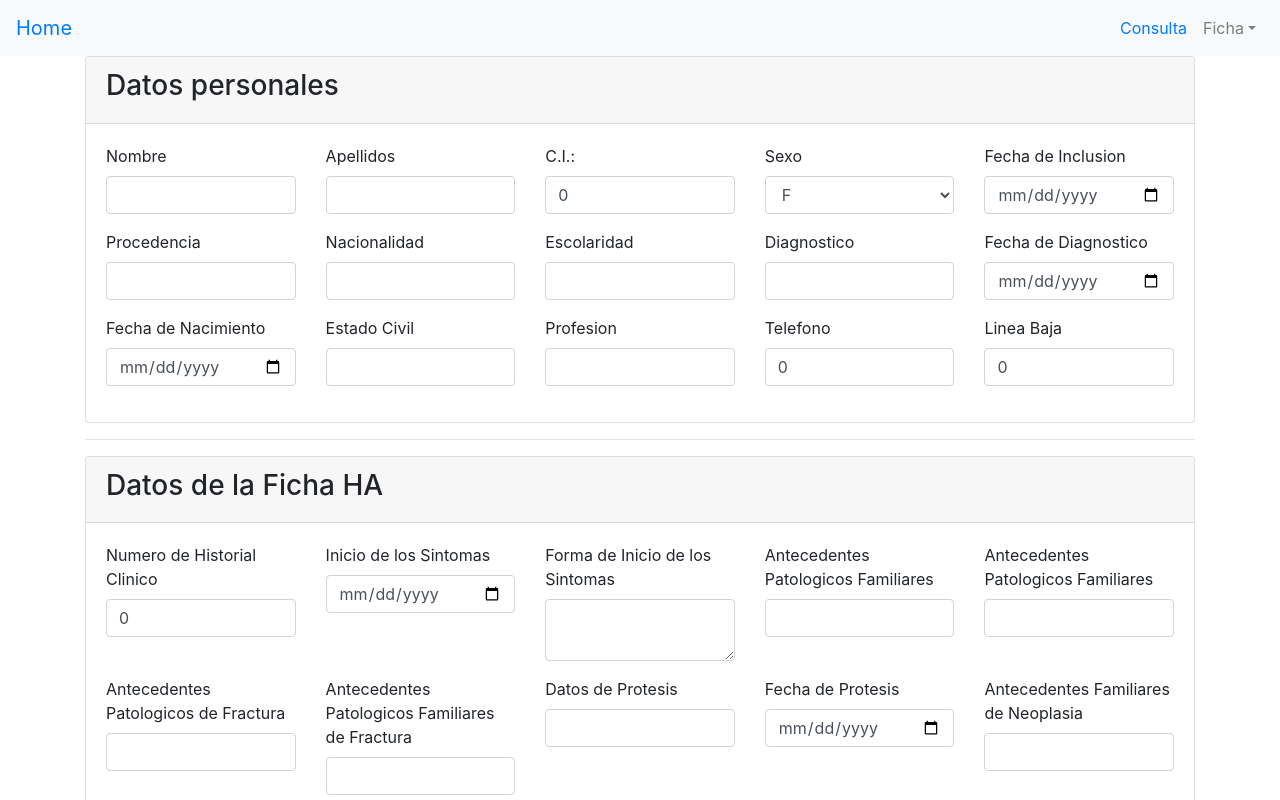
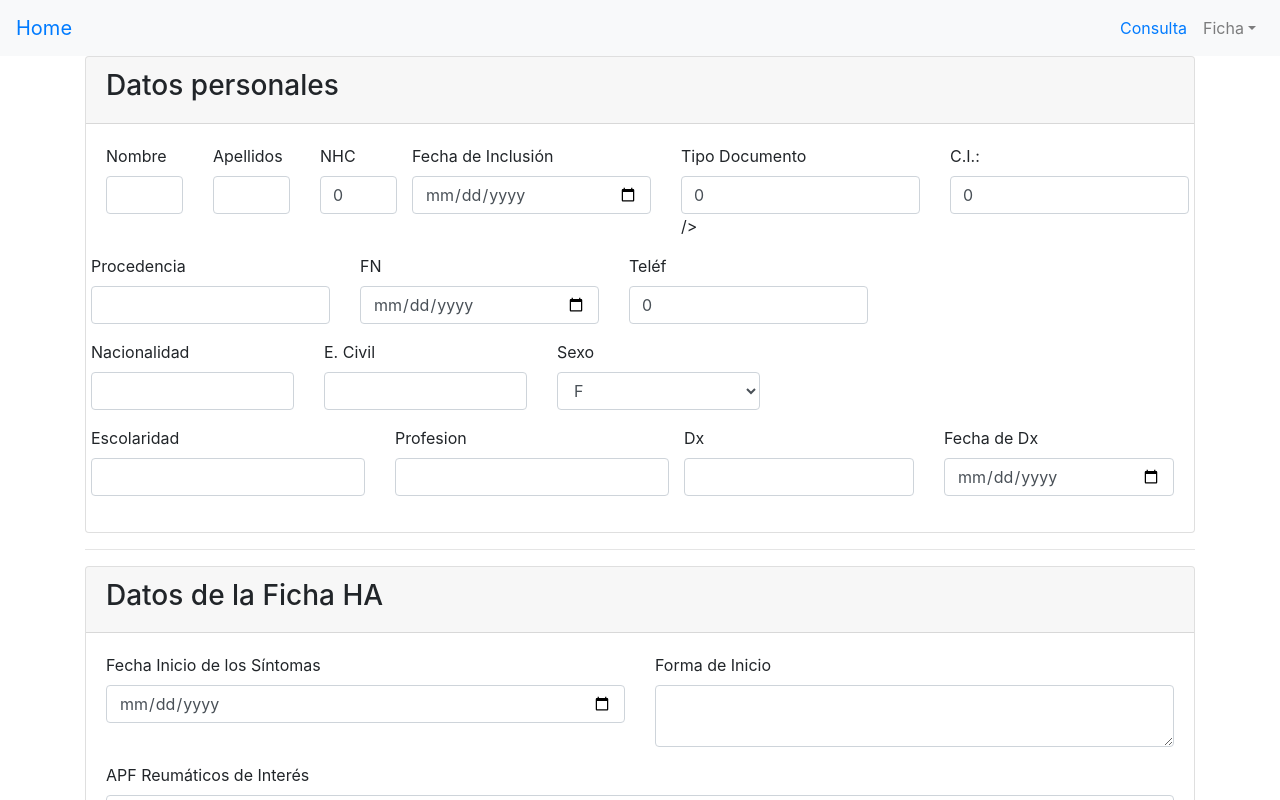
Before and after one commit to acostajo/sgh_front, a React (Create React App) app in the folder sgh_frontend/: page /ficha in a window 1280 px wide. Shown: the top 800 px of the page. Built offline with nearby package versions, Linux system fonts and the light colour scheme.

Commit message:
Cambios a ficha form

```diff
--- a/sgh_frontend/src/components/fichaForm.jsx
+++ b/sgh_frontend/src/components/fichaForm.jsx
@@ -215,6 +215,48 @@ class Ficha extends Component {
                 </Col>
                 <Col>
                   <FormGroup>
+                    <Label for="nhc">NHC</Label>
+                    <Input
+                      type="number"
+                      onChange={this.handleChange}
+                      value={this.state.nhc}
+                      name="nhc"
+                      id="nhc"
+                    />
+                  </FormGroup>
+                </Col>
+                <Row>
+                  <Col>
+                    <FormGroup>
+                      <Label for="fechainclusion">Fecha de Inclusión</Label>
+                      <Input
+                        type="date"
+                        onChange={this.handleChange}
+                        value={this.state.fechainclusion}
+                        name="fechainclusion"
+                        id="fechainclusion"
+                      />
+                    </FormGroup>
+                  </Col>
+                  <Col>
+                    <FormGroup>
+                      <Label for="tipodocumento">Tipo Documento</Label>
+                      <Input
+                        type="text"
+                        onChange={this.handleChange}
+                        value={this.state.cedula}
+                        name="tipodocumento"
+                        id="tipodocumento"
+                      >
+                        <option>Cédula de Identidad</option>
+                        <option>Pasaporte</option>
+                        <option>No Aplica</option>
+                      </Input>
+                      />
+                    </FormGroup>
+                  </Col>
+                  <Col>
+                    <FormGroup>
                       <Label for="cedula">C.I.:</Label>
                       <Input
                         type="number"
@@ -222,33 +264,6 @@ class Ficha extends Component {
                         value={this.state.cedula}
                         name="cedula"
                         id="cedula"
-                    />
-                  </FormGroup>
-                </Col>
-                <Col>
-                  <FormGroup>
-                    <Label for="sexo">Sexo</Label>
-                    <Input
-                      type="select"
-                      name="sexo"
-                      onChange={this.handleChange}
-                      value={this.state.sexo}
-                      id="sexo"
-                    >
-                      <option>F</option>
-                      <option>M</option>
-                    </Input>
-                  </FormGroup>
-                </Col>
-                <Col>
-                  <FormGroup>
-                    <Label for="fechainclusion">Fecha de Inclusion</Label>
-                    <Input
-                      type="date"
-                      onChange={this.handleChange}
-                      value={this.state.fechainclusion}
-                      name="fechainclusion"
-                      id="fechainclusion"
                       />
                     </FormGroup>
                   </Col>
@@ -268,6 +283,32 @@ class Ficha extends Component {
                   </Col>
                   <Col>
                     <FormGroup>
+                      <Label for="fechanaci">FN</Label>
+                      <Input
+                        type="date"
+                        onChange={this.handleChange}
+                        value={this.state.fechanaci}
+                        name="fechanaci"
+                        id="fechanaci"
+                      />
+                    </FormGroup>
+                  </Col>
+                  <Col>
+                    <FormGroup>
+                      <Label for="telefono">Teléf</Label>
+                      <Input
+                        type="number"
+                        onChange={this.handleChange}
+                        value={this.state.telefono}
+                        name="telefono"
+                        id="telefono"
+                      />
+                    </FormGroup>
+                  </Col>
+                </Row>
+                <Row>
+                  <Col>
+                    <FormGroup>
                       <Label for="nacionalidad">Nacionalidad</Label>
                       <Input
                         type="text"
@@ -280,6 +321,35 @@ class Ficha extends Component {
                   </Col>
                   <Col>
                     <FormGroup>
+                      <Label for="estadocivil">E. Civil</Label>
+                      <Input
+                        type="text"
+                        onChange={this.handleChange}
+                        value={this.state.estadocivil}
+                        name="estadocivil"
+                        id="estadocivil"
+                      />
+                    </FormGroup>
+                  </Col>
+                  <Col>
+                    <FormGroup>
+                      <Label for="sexo">Sexo</Label>
+                      <Input
+                        type="select"
+                        name="sexo"
+                        onChange={this.handleChange}
+                        value={this.state.sexo}
+                        id="sexo"
+                      >
+                        <option>F</option>
+                        <option>M</option>
+                      </Input>
+                    </FormGroup>
+                  </Col>
+                </Row>
+                <Row>
+                  <Col>
+                    <FormGroup>
                       <Label for="escolaridad">Escolaridad</Label>
                       <Input
                         type="text"
@@ -287,57 +357,15 @@ class Ficha extends Component {
                         value={this.state.escolaridad}
                         name="escolaridad"
                         id="escolaridad"
-                    />
-                  </FormGroup>
-                </Col>
-                <Col>
-                  <FormGroup>
-                    <Label for="diagnostico">Diagnostico</Label>
-                    <Input
-                      type="text"
-                      onChange={this.handleChange}
-                      value={this.state.diagnostico}
-                      name="diagnostico"
-                      id="diagnostico"
-                    />
-                  </FormGroup>
-                </Col>
-                <Col>
-                  <FormGroup>
-                    <Label for="fechadiagnos">Fecha de Diagnostico</Label>
-                    <Input
-                      type="date"
-                      onChange={this.handleChange}
-                      value={this.state.fechadiagnos}
-                      name="fechadiagnos"
-                      id="fechadiagnos"
-                    />
-                  </FormGroup>
-                </Col>
-              </Row>
-              <Row>
-                <Col>
-                  <FormGroup>
-                    <Label for="fechanaci">Fecha de Nacimiento</Label>
-                    <Input
-                      type="date"
-                      onChange={this.handleChange}
-                      value={this.state.fechanaci}
-                      name="fechanaci"
-                      id="fechanaci"
-                    />
-                  </FormGroup>
-                </Col>
-                <Col>
-                  <FormGroup>
-                    <Label for="estadocivil">Estado Civil</Label>
-                    <Input
-                      type="text"
-                      onChange={this.handleChange}
-                      value={this.state.estadocivil}
-                      name="estadocivil"
-                      id="estadocivil"
-                    />
+                      >
+                        <option>Educación Inicial</option>
+                        <option>Primaria</option>
+                        <option>Secundaria</option>
+                        <option>Escolar Básica</option>
+                        <option>Escolar Media</option>
+                        <option>Universitario</option>
+                        <option>No Aplica</option>
+                      </Input>
                     </FormGroup>
                   </Col>
                   <Col>
@@ -352,27 +380,28 @@ class Ficha extends Component {
                       />
                     </FormGroup>
                   </Col>
+                </Row>
                 <Col>
                   <FormGroup>
-                    <Label for="telefono">Telefono</Label>
+                    <Label for="diagnostico">Dx</Label>
                     <Input
-                      type="number"
+                      type="text"
                       onChange={this.handleChange}
-                      value={this.state.telefono}
-                      name="telefono"
-                      id="telefono"
+                      value={this.state.diagnostico}
+                      name="diagnostico"
+                      id="diagnostico"
                     />
                   </FormGroup>
                 </Col>
                 <Col>
                   <FormGroup>
-                    <Label for="lineabaja">Linea Baja</Label>
+                    <Label for="fechadiagnos">Fecha de Dx</Label>
                     <Input
-                      type="number"
+                      type="date"
                       onChange={this.handleChange}
-                      value={this.state.lineabaja}
-                      name="lineabaja"
-                      id="lineabaja"
+                      value={this.state.fechadiagnos}
+                      name="fechadiagnos"
+                      id="fechadiagnos"
                     />
                   </FormGroup>
                 </Col>
@@ -390,19 +419,7 @@ class Ficha extends Component {
               <Row>
                 <Col>
                   <FormGroup>
-                    <Label for="nhc">Numero de Historial Clinico</Label>
-                    <Input
-                      type="number"
-                      onChange={this.handleChange}
-                      value={this.state.nhc}
-                      name="nhc"
-                      id="nhc"
-                    />
-                  </FormGroup>
-                </Col>
-                <Col>
-                  <FormGroup>
-                    <Label for="iniciosint">Inicio de los Sintomas</Label>
+                    <Label for="iniciosint">Fecha Inicio de los Síntomas</Label>
                     <Input
                       type="date"
                       onChange={this.handleChange}
@@ -414,21 +431,25 @@ class Ficha extends Component {
                 </Col>
                 <Col>
                   <FormGroup>
-                    <Label for="formainic">
-                      Forma de Inicio de los Sintomas
-                    </Label>
+                    <Label for="formainic">Forma de Inicio</Label>
                     <Input
                       type="textarea"
                       onChange={this.handleChange}
                       value={this.state.formainic}
                       name="formainic"
                       id="formainic"
-                    />
+                    >
+                      <option>Mono</option>
+                      <option>Oligo</option>
+                      <option>Poli</option>
+                    </Input>
                   </FormGroup>
                 </Col>
+              </Row>
+              <Row>
                 <Col>
                   <FormGroup>
-                    <Label for="apf">Antecedentes Patologicos Familiares</Label>
+                    <Label for="apf">APF Reumáticos de Interés</Label>
                     <Input
                       type="text"
                       onChange={this.handleChange}
@@ -438,11 +459,11 @@ class Ficha extends Component {
                     />
                   </FormGroup>
                 </Col>
+              </Row>
+              <Row>
                 <Col>
                   <FormGroup>
-                    <Label for="apfcv">
-                      Antecedentes Patologicos Familiares
-                    </Label>
+                    <Label for="apfcv">APF CV</Label>
                     <Input
                       type="text"
                       onChange={this.handleChange}
@@ -456,9 +477,7 @@ class Ficha extends Component {
               <Row>
                 <Col>
                   <FormGroup>
-                    <Label for="appfractura">
-                      Antecedentes Patologicos de Fractura
-                    </Label>
+                    <Label for="appfractura">APP de Fracturas</Label>
                     <Input
                       type="text"
                       onChange={this.handleChange}
@@ -470,9 +489,7 @@ class Ficha extends Component {
                 </Col>
                 <Col>
                   <FormGroup>
-                    <Label for="apffractura">
-                      Antecedentes Patologicos Familiares de Fractura
-                    </Label>
+                    <Label for="apffractura">APF de Fracturas</Label>
                     <Input
                       type="text"
                       onChange={this.handleChange}
@@ -482,9 +499,13 @@ class Ficha extends Component {
                     />
                   </FormGroup>
                 </Col>
+              </Row>
+              <Row>
                 <Col>
                   <FormGroup>
-                    <Label for="protesissitio">Datos de Protesis</Label>
+                    <Label for="protesissitio">
+                      Prótesis Articulares - Sitio
+                    </Label>
                     <Input
                       type="text"
                       onChange={this.handleChange}
@@ -496,7 +517,7 @@ class Ficha extends Component {
                 </Col>
                 <Col>
                   <FormGroup>
-                    <Label for="protefecha">Fecha de Protesis</Label>
+                    <Label for="protefecha">Prótesis Articulares - Fecha</Label>
                     <Input
                       type="date"
                       onChange={this.handleChange}
@@ -506,6 +527,8 @@ class Ficha extends Component {
                     />
                   </FormGroup>
                 </Col>
+              </Row>
+              <Row>
                 <Col>
                   <FormGroup>
                     <Label for="apfneoplasias">
```
Also changed, not shown: 1 other file (tests, documents, lock files or other folders). Lines whose indentation alone changed are shown as unchanged.
